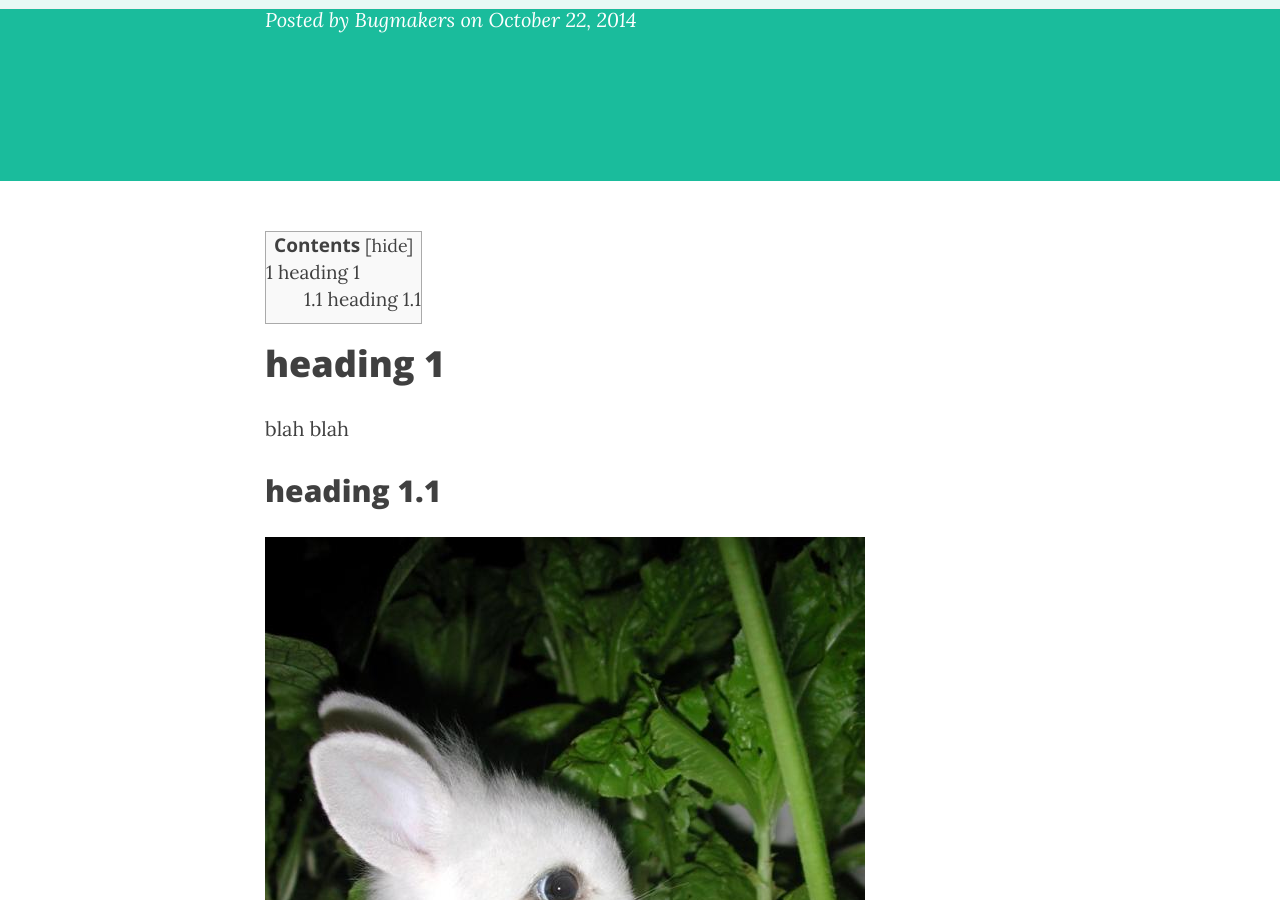
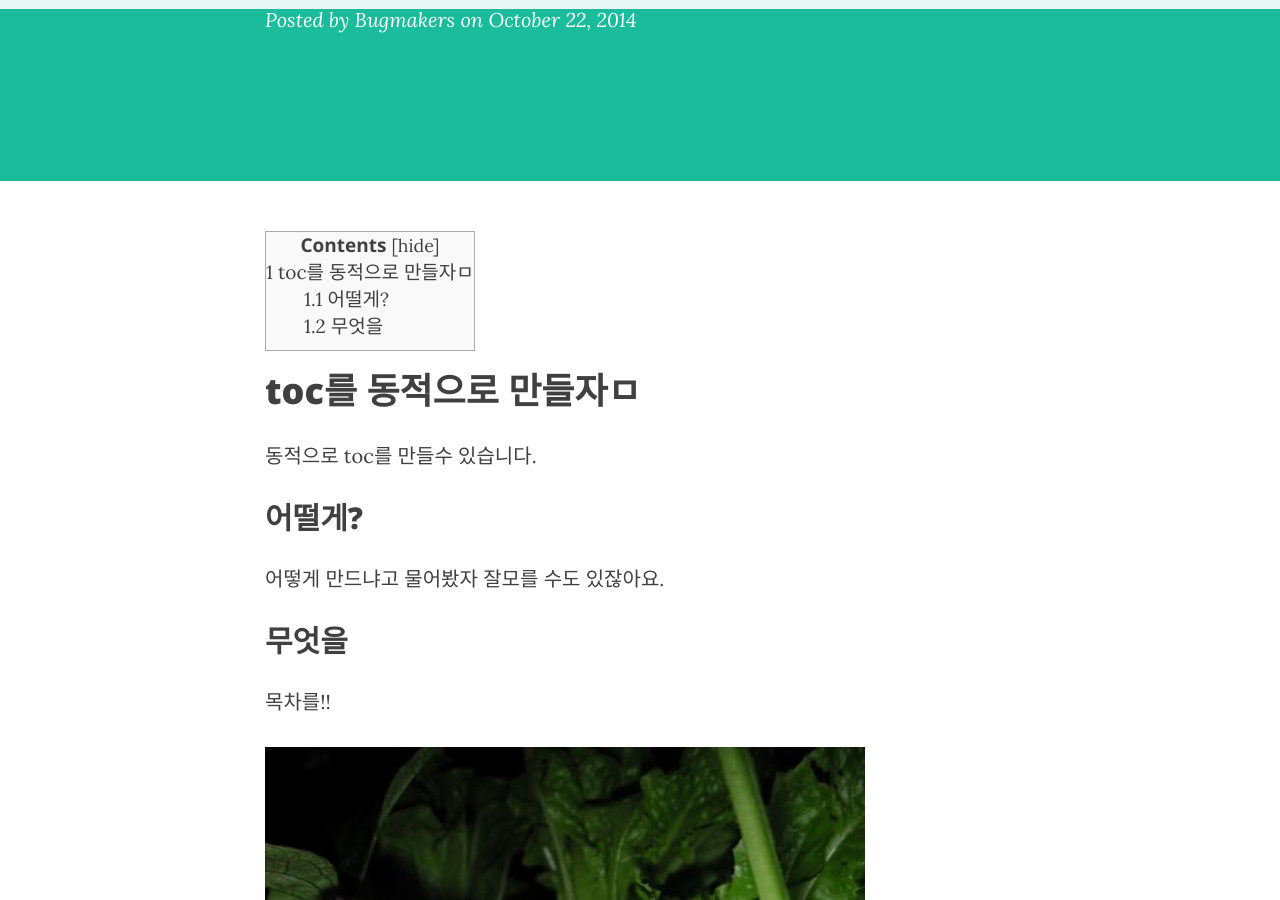
Before and after one commit to bugmakers/bugmakers.github.com, a Jekyll site: the page built from _posts/2014-10-28-toc.markdown, in a window 1280 px wide and 900 px high, scrolled down 328 px. Built offline with Jekyll 4.4.1, drawn with Linux system fonts in a browser that asks for light colours; nearby versions of some CDN libraries; Markdown is read by kramdown in place of the engine named in the settings; comment, search, counter and statistics services are not loaded.

Commit message:
이제 되긴 함.

```diff
--- a/_posts/2014-10-28-toc.markdown
+++ b/_posts/2014-10-28-toc.markdown
@@ -10,13 +10,18 @@ tags: [android, 안드로이드]
 comments: True
 ---
 
-heading 1
-=========
+# toc를 동적으로 만들자ㅁ
 
-blah blah
+동적으로 toc를 만들수 있습니다.
 
-heading 1.1
------------
+## 어떨게?
+
+어떻게 만드냐고 물어봤자
+잘모를 수도 있잖아요.
+
+## 무엇을
+
+목차를!!
 
 
 <img src="{{ site.url }}/img/rabit.jpg" class="img-responsive" alt="bird">
```
